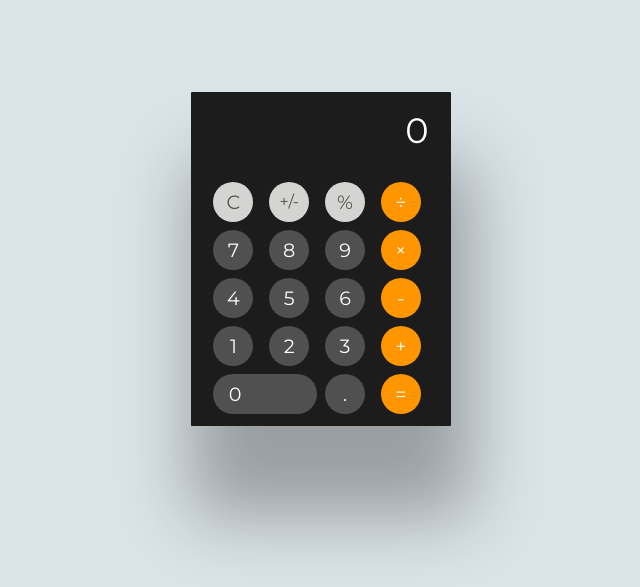
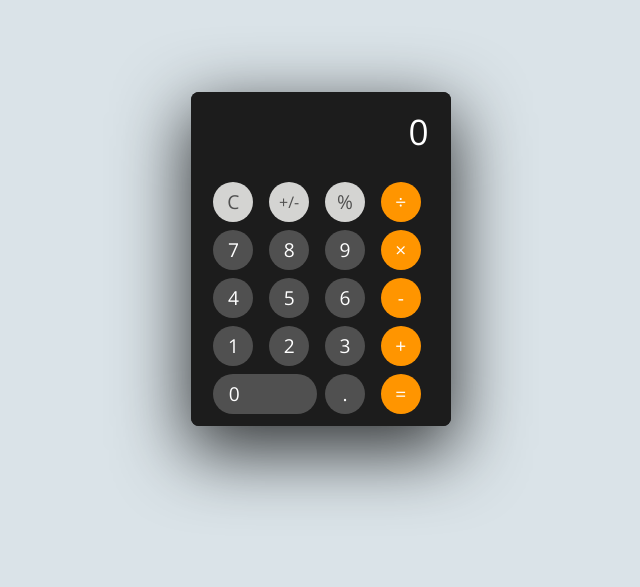
Before and after one commit to Sacarima/calculator, a plain HTML site: page index.html in a window 1280 px wide. Shown: the part 141-728 px from the top of the page, without its empty margins (319-959 px from the left). Drawn offline with nearby package versions, Linux system fonts and the light colour scheme; files that its build step writes are made by us from their sources.

Commit message:
button styling

```diff
--- a/index.html
+++ b/index.html
@@ -6,10 +6,7 @@
     <meta name="viewport" content="width=device-width, initial-scale=1.0">
     <link rel="preconnect" href="https://fonts.googleapis.com">
     <link rel="preconnect" href="https://fonts.gstatic.com" crossorigin>
-    <link href="https://fonts.googleapis.com/css2?family=Arimo:wght@400;500;600;700&display=swap" rel="stylesheet">
-    <link rel="preconnect" href="https://fonts.googleapis.com">
-    <link rel="preconnect" href="https://fonts.gstatic.com" crossorigin>
-    <link href="https://fonts.googleapis.com/css2?family=Montserrat+Alternates:wght@100;200;300;400;500;600;700;800;900&display=swap" rel="stylesheet">
+    <link href="https://fonts.googleapis.com/css2?family=Open+Sans:wght@300;400;500;600;700&display=swap" rel="stylesheet">
 
     <!-- external CSS link -->
 	<link rel="stylesheet" href="css/normalize.css">
@@ -21,28 +18,28 @@
         <div class="calculator">
             <div class="calculator-screen">0</div>
             <div class="digits">
-                <button class="delete">C</button>
-                <button class="negative">+/-</button>
-                <button class="percentage">%</button>
-                <button class="divide">÷</button>
-                <button class="times">&times;</button>
-                <button class="minus">-</button>
-                <button class="plus">+</button>
-                <button class="one">1</button>
-                <button class="two">2</button>
-                <button class="three">3</button>
-                <button class="four">4</button>
-                <button class="five">5</button>
-                <button class="six">6</button>
-                <button class="seven">7</button>
-                <button class="eight">8</button>
-                <button class="nine">9</button>
-                <button class="zero">0</button>
-                <button class="decimal">.</button>
-                <button class="equal">=</button>
+                <button class="operator-grey delete">C</button>
+                <button class="operator-grey negative">+/-</button>
+                <button class="operator-grey percentage">%</button>
+                <button class="operator divide" id="operatorDivide">÷</button>
+                <button class="operator times" id="operatorTimes">&times;</button>
+                <button class="operator minus" id="operatorMinus">-</button>
+                <button class="operator plus plusClicked" id="operatorPlus">+</button>
+                <button class="number one">1</button>
+                <button class="number two">2</button>
+                <button class="number three">3</button>
+                <button class="number four">4</button>
+                <button class="number five">5</button>
+                <button class="number six">6</button>
+                <button class="number seven">7</button>
+                <button class="number eight">8</button>
+                <button class="number nine">9</button>
+                <button class="number zero">0</button>
+                <button class="number decimal">.</button>
+                <button class="operator equal">=</button>
             </div>
         </div>
     </div>
-    <script src="main.js"></script>
+    <script src="main.js" type="text"></script>
 </body>
 </html>
--- a/main.js
+++ b/main.js
@@ -0,0 +1,5 @@
+document.querySelector('#operatorPlus').addEventListener('click', changeColor)
+
+function changeColor() {
+    style.backgo
+}
--- a/style.css
+++ b/style.css
@@ -4,15 +4,19 @@
 
   :root {
     --clr-primary--900: rgb(212, 212, 210);
+    --clr-primary--100: rgba(212, 212, 210, 0.607);
     --clr-seconary-600: rgb(28, 28, 28);
 
+
     --clr-neutral-900: rgb(80, 80, 80);
+    --clr-neutral-700: rgb(110, 110, 110);
     --clr-neutral-100: rgb(255, 255, 255);
 
     --clr-secondary-700: rgb(255, 149, 0);
+    --clr-secondary-400: rgba(255, 149, 0, 0.758);
     --clr-secondary-200: rgba(218, 227, 232);
 
-    --ff-primary: 'Montserrat Alternates', sans-serif;
+    --ff-primary: 'Open Sans', sans-serif;
 
 
   }
@@ -24,13 +28,10 @@
     background: var(--clr-secondary-200);
     height: 100vh;
     font-family: var(--ff-primary);
+    font-weight: 100;
   }
 
-  .divide,
-  .times,
-  .minus,
-  .plus,
-  .equal {
+  .operator {
     background: var(--clr-secondary-700);
   }
 
@@ -38,26 +39,47 @@
     font-size: 1rem;
   }
 
-  .delete,
-  .negative,
-  .percentage {
+  .operator-grey {
     background: var(--clr-primary--900);
     color: var(--clr-neutral-900);
   }
 
 /*----------------CALCULATOR-------------*/
   .calculator {
-    border-radius: .1em;
+    border-radius: .5em;
     overflow: hidden;
-    box-shadow: 10px 80px 70px 10px rgba(0, 0, 0, 0.3);
+    box-shadow: rgba(0, 0, 0, 0.76) 0px 22px 70px 4px;;
     background: var(--clr-seconary-600);
 
+  }
+
+  .number:active {
+    background: var(--clr-neutral-700);
+    transition: .3s;
+  }
+
+  .operator:active {
+    background: var(--clr-secondary-400);
+    transform: .3s;
+  }
+
+  .operator:focus {
+    background: var(--clr-neutral-100);
+    color: var(--clr-secondary-700);
+  }
+
+  .operator-grey:active {
+    background: var(--clr-neutral-900);
+    transition: .3s;
+    color: var(--clr-neutral-100);
   }
 
   button {
     background: #505050;
     color: var(--clr-neutral-100);
     border: none;
+    font-family: var(--ff-primary);
+    font-weight: 100;
     font-size: 1.2rem;
     border-radius: 50%;
     width: 40px;
```
